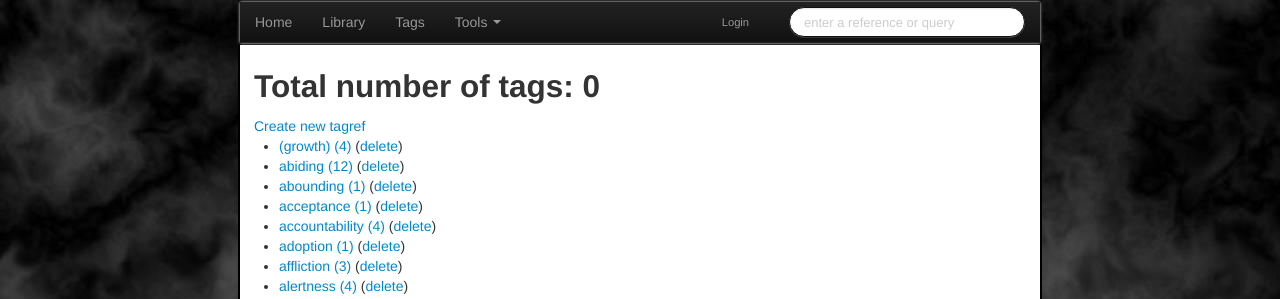
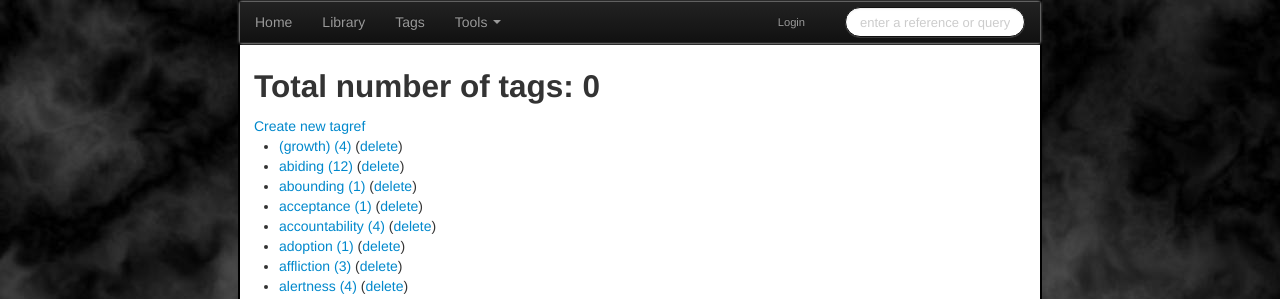
Before and after one commit to jplehmann/nutritious, a Django app: page /tagz/tags/ in a window 1280 px wide. Shown: the top 299 px of the page. Run offline with Django 3.2, Linux system fonts and the light colour scheme; data comes from the database, SQL or seed files in the repository; some libraries are stand-ins or nearby versions.

Commit message:
Pushed login/search further right, search smaller.

```diff
--- a/static/css/style.css
+++ b/static/css/style.css
@@ -63,5 +63,5 @@ hr {
 
 .login-out {
   font-size:.8em;
-  margin-left:17.0em;
+  margin-left:22.0em;
 }
--- a/templates/base.html
+++ b/templates/base.html
@@ -48,7 +48,7 @@
                      "/tagz/lib"
                 {% endif %}
                    method="get" class="navbar-search pull-right">
-             <input class="search-query" type="text" name="q"
+             <input class="search-query input-medium" type="text" name="q"
                     placeholder="enter a reference or query"/>
               </form>
             </div>
```
